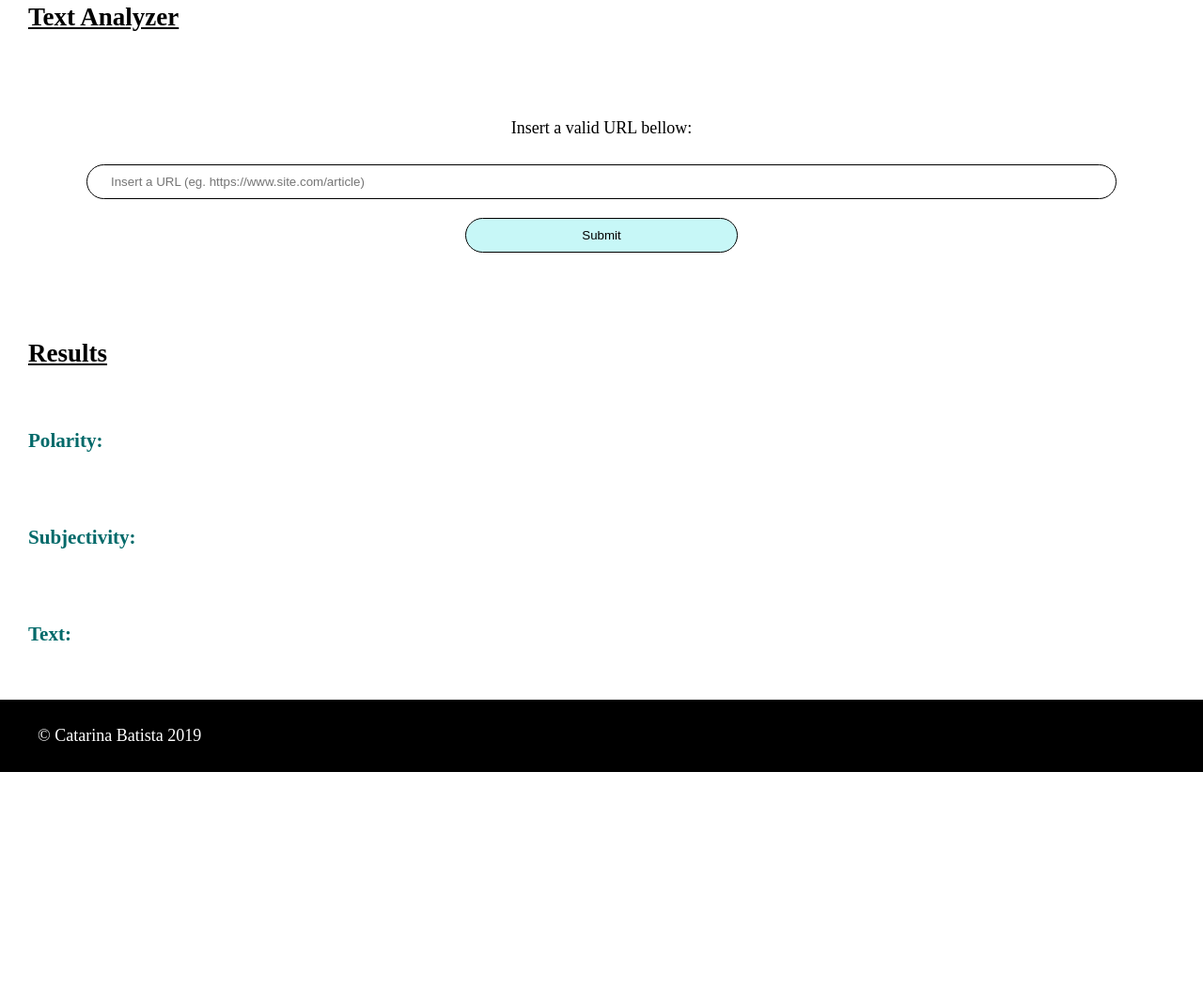
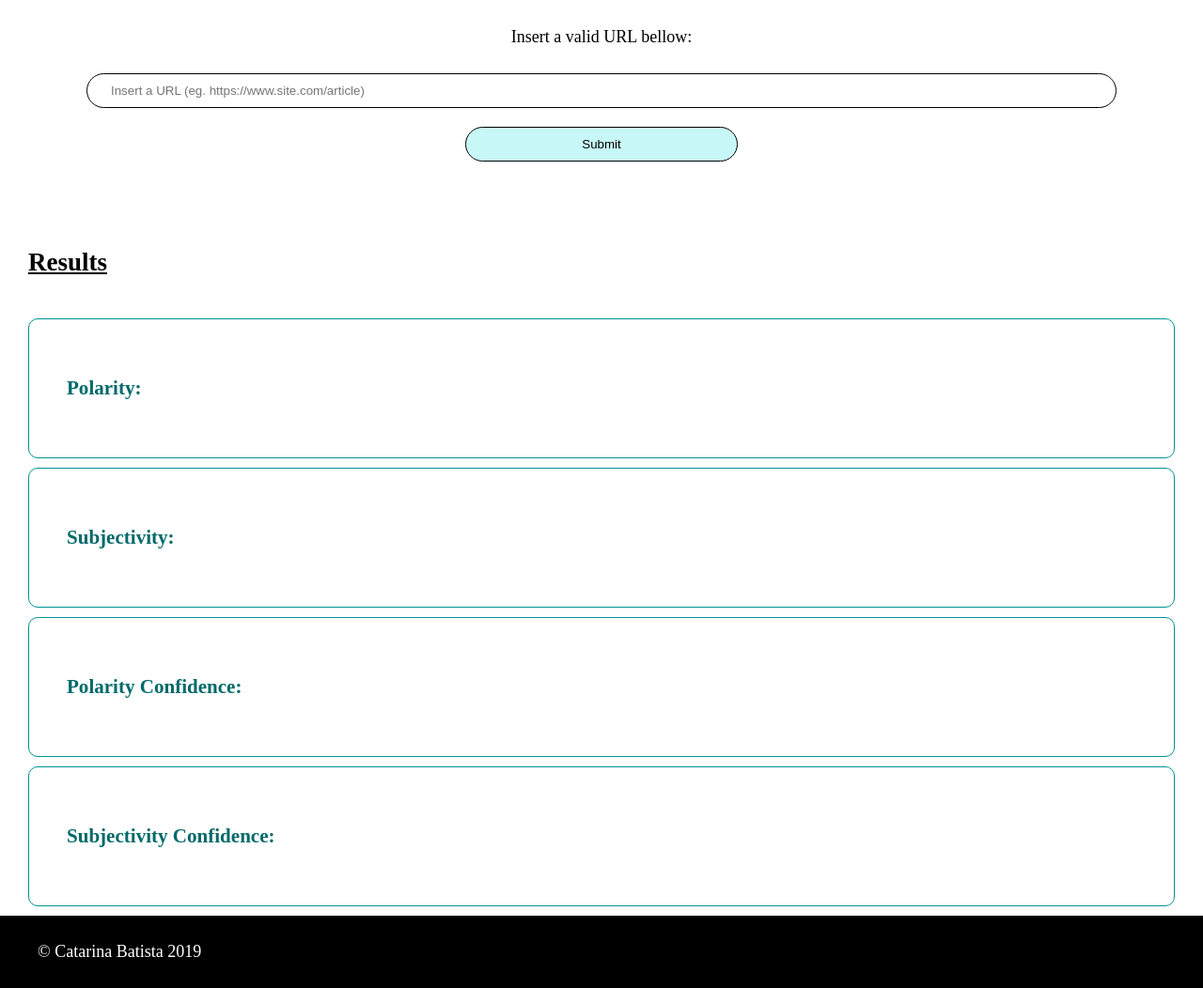
Before and after one commit to CatarinaBatista/Project4-EvaluateNewsNLP, a website built with webpack: page src/client/views/index.html in a window 1280 px wide. Shown: the part 99-1151 px from the top of the page at 94% size. Before the commit the page ends 921 px from the top, so only its background shows below. Built offline with nearby package versions, Linux system fonts and the light colour scheme.

Commit message:
change index.html

```diff
--- a/src/client/views/index.html
+++ b/src/client/views/index.html
@@ -17,8 +17,6 @@
 
         <main>
             <form onsubmit="return Client.handleSubmit(event)">
-                <h2><u> Text Analyzer </u></h2>
-                <br>
                 <div class="form-div">
                     <p>Insert a valid URL bellow:</p>
                     <input id="url" type="url" name="url" placeholder="Insert a URL (eg. https://www.site.com/article)">
@@ -30,14 +28,25 @@
                 <h2><u> Results </u></h2>
                 <br>
                 <div id="results">
-                    <h3>Polarity:</h3>
-                    <p id="polarity"></p>
+                    <card class="mini-card">
+                        <h3>Polarity:</h3>
+                        <p id="polarity"></p>
+                    </card>
 
-                    <h3>Subjectivity:</h3>
-                    <p id="subjectivity"></p>
+                    <card class="mini-card">
+                        <h3>Subjectivity:</h3>
+                        <p id="subjectivity"></p>
+                    </card>
 
-                    <h3>Text:</h3>
-                    <p id="text"></p>
+                    <card class="mini-card">
+                        <h3>Polarity Confidence:</h3>
+                        <p id="polarity-conf"></p>
+                    </card>
+
+                    <card class="mini-card">
+                        <h3>Subjectivity Confidence:</h3>
+                        <p id="subjectivity-conf"></p>
+                    </card>
                 </div>
             </section>
         </main>
```
